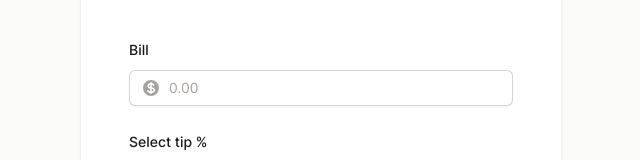
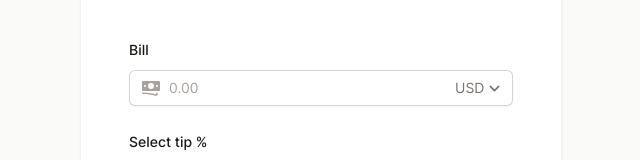
Before and after one commit to curlydoodle/splitter, a React (Vite) app: page / in a window 1280 px wide. Shown: the part 158-318 px from the top of the page, without its empty margins (319-959 px from the left). Built offline with nearby package versions, Linux system fonts and the light colour scheme.

Commit message:
add currency selection

```diff
--- a/src/components/Calculator.jsx
+++ b/src/components/Calculator.jsx
@@ -1,8 +1,9 @@
-import { CurrencyDollarIcon, UserPlusIcon } from "@heroicons/react/20/solid";
+import { BanknotesIcon, UserPlusIcon } from "@heroicons/react/20/solid";
 import { useState } from "react";
-import { formatCurrency, tipOptions } from "../utils";
+import { currencyOptions, formatCurrency, tipOptions } from "../utils";
 
 const Calculator = () => {
+  const [currency, setCurrency] = useState(currencyOptions.at(0));
   const [bill, setBill] = useState("");
   const [tip, setTip] = useState(tipOptions.at(2));
   const [peopleCount, setPeopleCount] = useState("");
@@ -12,6 +13,7 @@ const Calculator = () => {
   const totalPerPerson = canCalculate ? bill / peopleCount + tipPerPerson : 0;
 
   const handleReset = () => {
+    setCurrency(currencyOptions.at(0));
     setBill("");
     setTip(tipOptions.at(2));
     setPeopleCount("");
@@ -29,7 +31,7 @@ const Calculator = () => {
           </label>
           <div className="relative mt-2">
             <div className="pointer-events-none absolute inset-y-0 left-0 flex items-center pl-3">
-              <CurrencyDollarIcon className="h-5 w-5 text-gray-400" />
+              <BanknotesIcon className="h-5 w-5 text-gray-400" />
             </div>
             <input
               type="number"
@@ -40,9 +42,23 @@ const Calculator = () => {
               value={bill}
               onChange={(event) => setBill(event.target.value)}
               onBlur={(event) => event.target.reportValidity()}
-              className="block w-full rounded-md border-0 py-1.5 pl-10 text-gray-900 shadow-sm ring-1 ring-inset ring-gray-300 placeholder:text-gray-400 focus:ring-2 focus:ring-inset focus:ring-indigo-600 sm:text-sm/6"
+              className="block w-full rounded-md border-0 py-1.5 pl-10 pr-20 text-gray-900 shadow-sm ring-1 ring-inset ring-gray-300 placeholder:text-gray-400 focus:ring-2 focus:ring-inset focus:ring-indigo-600 sm:text-sm/6"
               placeholder="0.00"
             />
+            <div className="absolute inset-y-0 right-0 flex items-center">
+              <select
+                value={currency}
+                onChange={(event) => setCurrency(event.target.value)}
+                className="h-full rounded-md border-0 bg-transparent py-0 pl-2 pr-7 text-gray-500 focus:ring-2 focus:ring-inset focus:ring-indigo-600 sm:text-sm"
+                aria-label="Currency"
+              >
+                {currencyOptions.map((currency) => (
+                  <option key={currency} value={currency}>
+                    {currency}
+                  </option>
+                ))}
+              </select>
+            </div>
           </div>
         </div>
         <div>
@@ -109,7 +125,7 @@ const Calculator = () => {
           <div>
             <dt className="text-sm/6 font-medium text-gray-500">Tip amount</dt>
             <dd className="mt-2 flex items-baseline gap-x-2 text-4xl font-semibold tracking-tight text-green-600">
-              {formatCurrency(tipPerPerson)}
+              {formatCurrency(tipPerPerson, currency)}
               <span className="text-sm font-normal text-gray-400">
                 per person
               </span>
@@ -118,7 +134,7 @@ const Calculator = () => {
           <div>
             <dt className="text-sm/6 font-medium text-gray-500">Total</dt>
             <dd className="mt-2 flex items-baseline gap-x-2 text-4xl font-semibold tracking-tight text-green-600">
-              {formatCurrency(totalPerPerson)}
+              {formatCurrency(totalPerPerson, currency)}
               <span className="text-sm font-normal text-gray-400">
                 per person
               </span>
--- a/src/utils.js
+++ b/src/utils.js
@@ -1,8 +1,12 @@
-const currencyFormatter = new Intl.NumberFormat("en-US", {
-  style: "currency",
-  currency: "USD",
-});
+export const formatCurrency = (value, currency) => {
+  const currencyFormatter = new Intl.NumberFormat("en-US", {
+    style: "currency",
+    currency,
+  });
 
-export const formatCurrency = (value) => currencyFormatter.format(value);
+  return currencyFormatter.format(value);
+};
 
 export const tipOptions = [5, 10, 15, 25, 50];
+
+export const currencyOptions = ["USD", "CAD", "EUR"];
```
